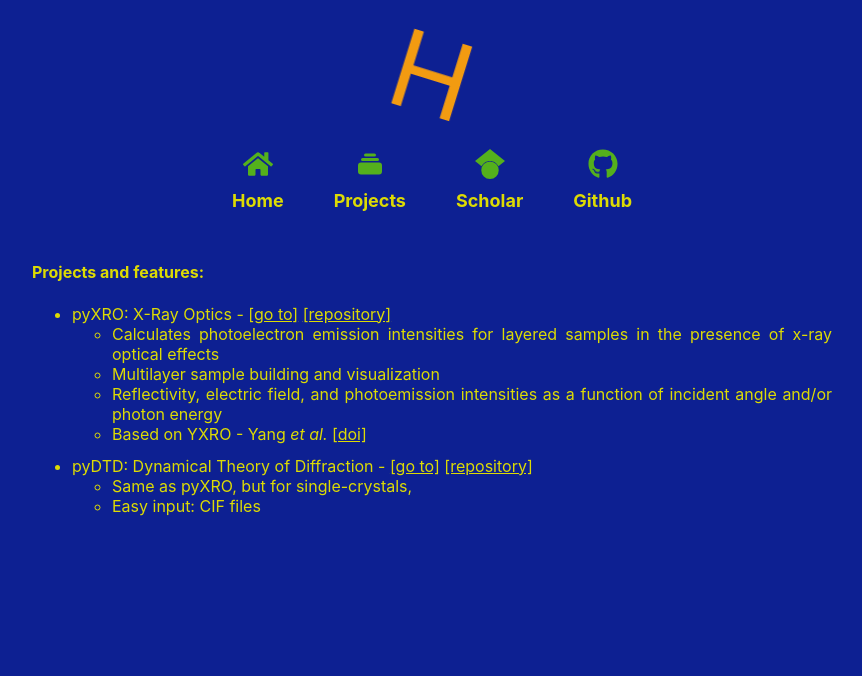
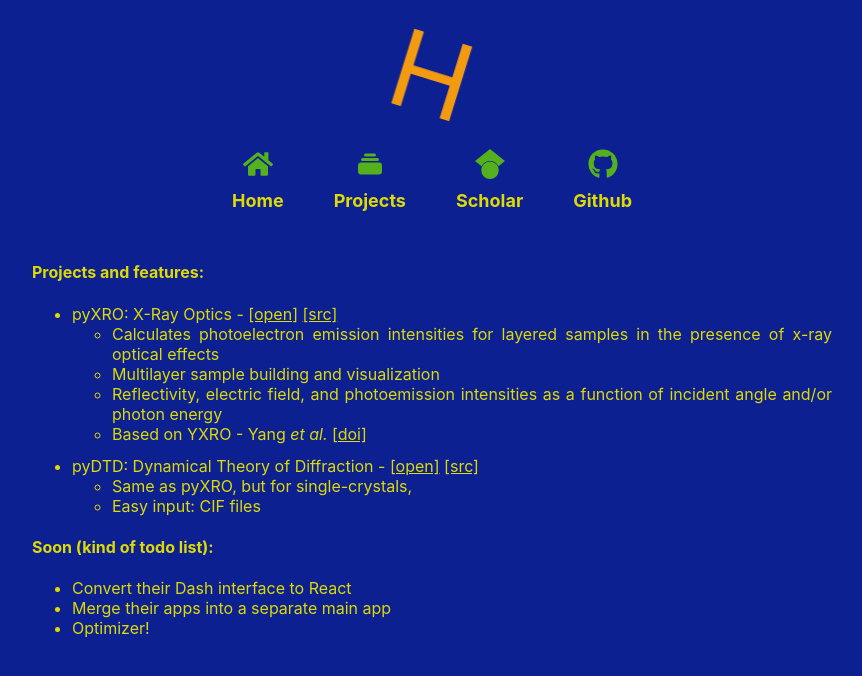
Before and after one commit to hpmartins/hpmartins.github.io, a React (Create React App) app: page /projects in a window 1280 px wide. Shown: the top 676 px of the page, without its empty margins (208-1070 px from the left). Built offline with nearby package versions, Linux system fonts and the light colour scheme.

Commit message:
Added todo list.

```diff
--- a/src/pages/Projects.js
+++ b/src/pages/Projects.js
@@ -5,21 +5,27 @@ export default function Projects() {
     return (
         <div style={{maxWidth : 'fit-content'}}>
             <h4>Projects and features:</h4>
-
-            <ul>
-                <li>pyXRO: X-Ray Optics - <Link to="">[go to]</Link> <Link to="https://github.com/hpmartins/pyxro">[repository]</Link></li>
+            <ul style={{marginBottom:'12px'}}>
+                <li>pyXRO: X-Ray Optics - <Link to="">[open]</Link> <a href="https://github.com/hpmartins/pyxro" target="_blank" rel="noopener noreferrer">[src]</a></li>
                 <ul>
                     <li>Calculates photoelectron emission intensities for layered samples in the presence of x-ray optical effects</li>
                     <li>Multilayer sample building and visualization</li>
                     <li>Reflectivity, electric field, and photoemission intensities as a function of incident angle and/or photon energy</li>
                     <li>Based on YXRO - Yang <i>et al.</i> <a href="https://doi.org/10.1063/1.4790171">[doi]</a></li>
                 </ul>
-                <li style={{marginTop:'12px'}}>pyDTD: Dynamical Theory of Diffraction - <Link to="">[go to]</Link> <Link to="https://github.com/hpmartins/pydtd">[repository]</Link></li>
+                <li style={{marginTop:'12px'}}>pyDTD: Dynamical Theory of Diffraction - <Link to="">[open]</Link> <a href="https://github.com/hpmartins/pydtd" target="_blank" rel="noopener noreferrer">[src]</a></li>
                 <ul>
                     <li>Same as pyXRO, but for single-crystals,</li>
                     <li>Easy input: CIF files</li>
                 </ul>
             </ul>
+
+            <h4>Soon (kind of todo list):</h4>
+            <ul>
+                <li>Convert their Dash interface to React</li>
+                <li>Merge their apps into a separate main app</li>
+                <li>Optimizer!</li>
+            </ul>
         </div>
     )
 };
```
